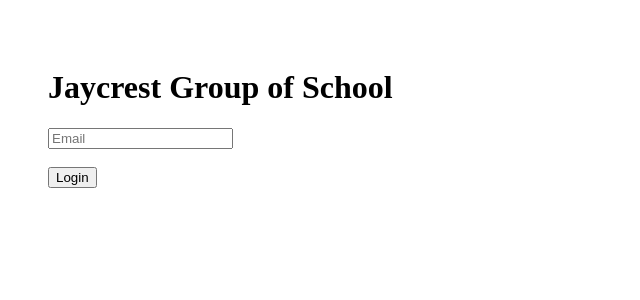
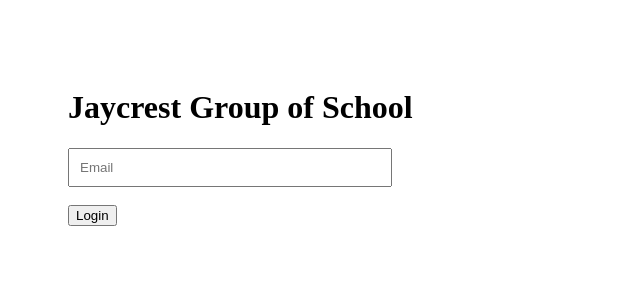
Before and after one commit to eslaobadia-ops/real1, a React (Vite) app: page / in a window 1280 px wide. Shown: the top 300 px of the page, without its empty margins (0-640 px from the left). Built offline with nearby package versions, Linux system fonts and the light colour scheme.

Commit message:
Update Login.jsx

```diff
--- a/src/pages/Login.jsx
+++ b/src/pages/Login.jsx
@@ -1,27 +1,30 @@
-import { useNavigate } from "react-router-dom";
+import { useState } from "react";
+import { useAuth } from "../context/AuthContext";
 
 export default function Login() {
-  const navigate = useNavigate();
+  const [email, setEmail] = useState("");
+  const { login } = useAuth();
 
-  function handleLogin(e) {
-    e.preventDefault();
-    const email = e.target.email.value;
-
-    if (email.includes("admin")) {
-      navigate("/admin");
-    } else {
-      navigate("/dashboard");
-    }
+  function handleLogin() {
+    if (!email) return alert("Enter email");
+    login(email);
   }
 
   return (
-    <div style={{ padding: 40 }}>
+    <div style={{ padding: 60 }}>
       <h1>Jaycrest Group of School</h1>
-      <form onSubmit={handleLogin}>
-        <input name="email" placeholder="Email" required />
-        <br /><br />
-        <button type="submit">Login</button>
-      </form>
+
+      <input
+        type="email"
+        placeholder="Email"
+        value={email}
+        onChange={(e) => setEmail(e.target.value)}
+        style={{ padding: 10, width: 300 }}
+      />
+
+      <br /><br />
+
+      <button onClick={handleLogin}>Login</button>
     </div>
   );
 }
```
